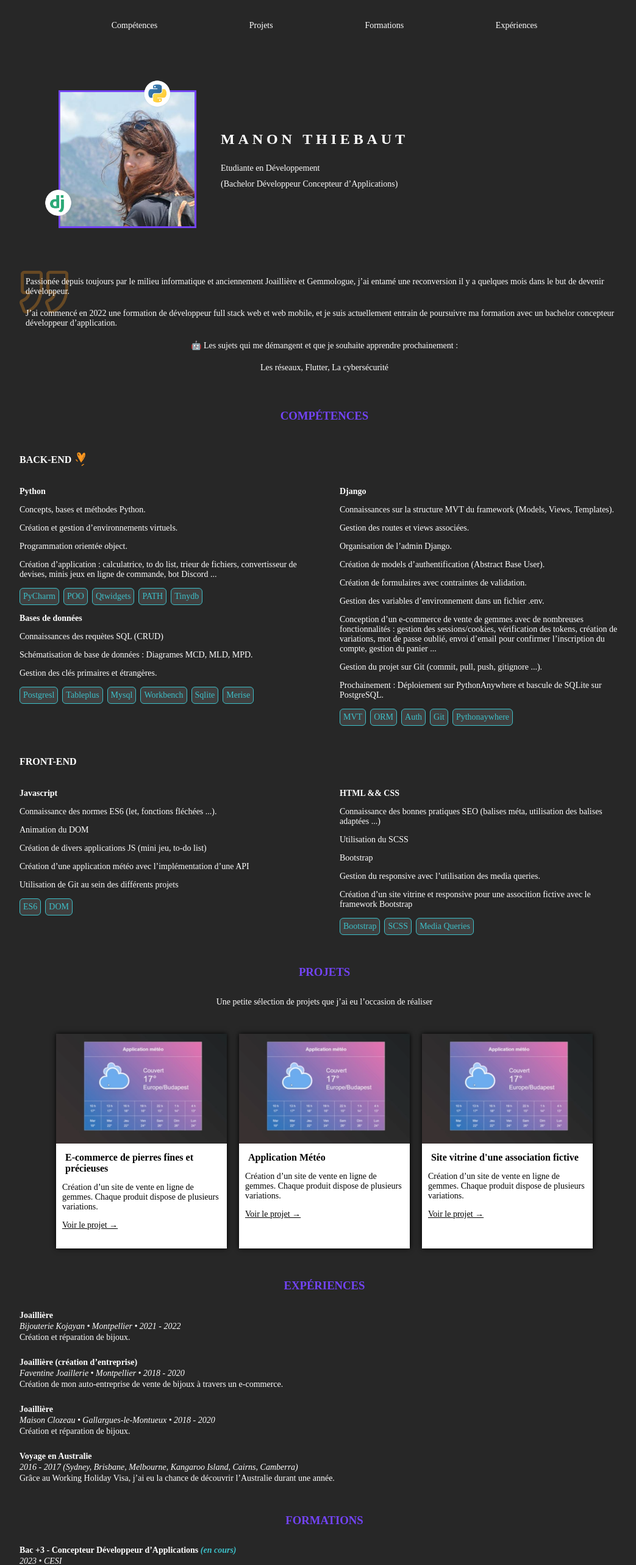
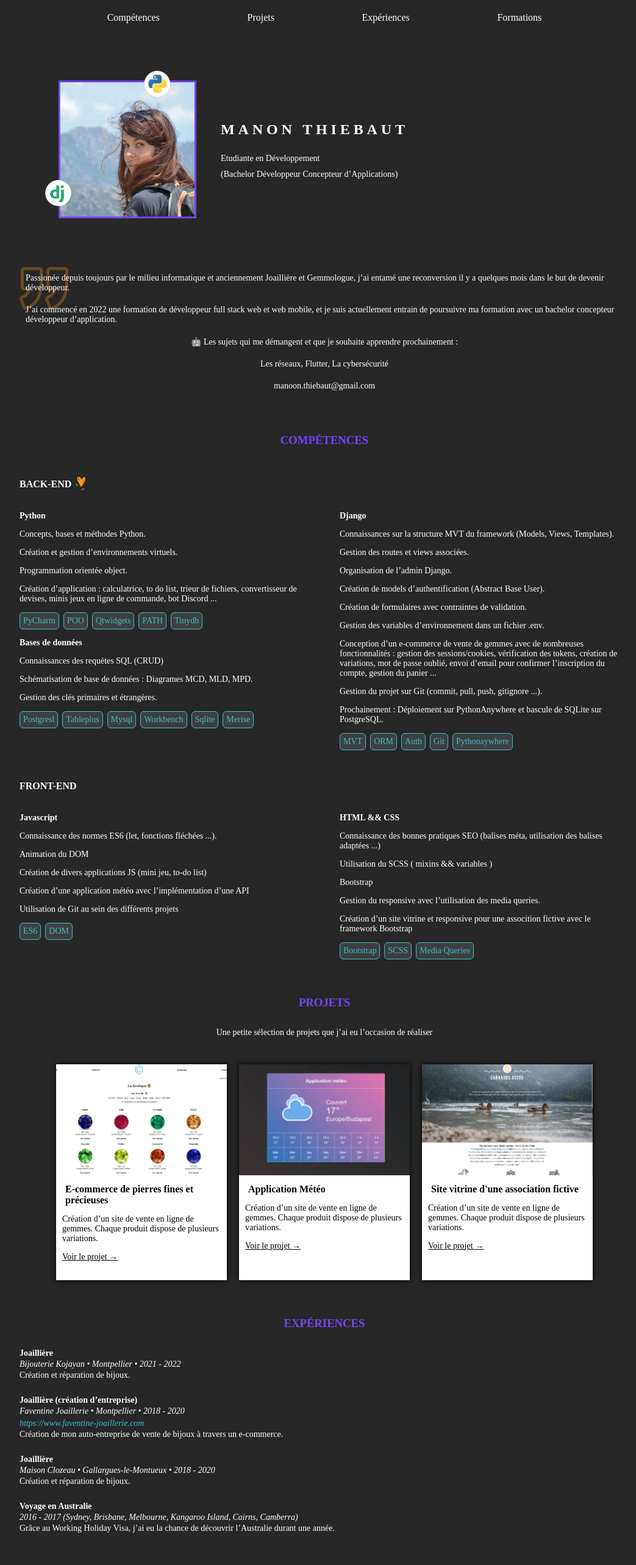
Before and after one commit to Manouzze/portfolio, a website: page index.html in a window 1280 px wide. Shown: the top 2566 px of the page at 61% size, without its empty margins (108-1151 px from the left). Drawn offline with Linux system fonts and the light colour scheme.

Commit message:
add corrections

```diff
--- a/index.html
+++ b/index.html
@@ -9,10 +9,10 @@
 </head>
 
 <header>
-  <p>Compétences</p>
-  <p>Projets</p>
-  <p>Formations</p>
-  <p>Expériences</p>
+  <a href="#skill">Compétences</a>
+  <a href="#projects">Projets</a>
+  <a href="#experiences">Expériences</a>
+  <a href="#education">Formations</a>
 </header>
 
 
@@ -35,10 +35,11 @@
     <p>J’ai commencé en 2022 une formation de développeur full stack web et web mobile, et je suis actuellement entrain de poursuivre ma formation avec un bachelor concepteur développeur d’application.</p>
     <p>🤖 Les sujets qui me démangent et que je souhaite apprendre prochainement :</p>
     <p>Les réseaux, Flutter, La cybersécurité</p>
+    <p>manoon.thiebaut@gmail.com </p>
   </div>
 
 
-  <div class="skill">
+  <div class="skill" id="skill">
     <h3>COMPÉTENCES</h3>
     <div class="title-back-end">
       <h4>BACK-END</h4>
@@ -131,7 +132,7 @@
         <div>
           <p><strong>HTML && CSS</strong></p>
           <p>Connaissance des bonnes pratiques SEO (balises méta, utilisation des balises adaptées ...)</p>
-          <p>Utilisation du SCSS</p>
+          <p>Utilisation du SCSS ( mixins && variables )</p>
           <p>Bootstrap</p>
           <p>Gestion du responsive avec l’utilisation des media queries.</p>
           <p>Création d’un site vitrine et responsive pour une assocition fictive avec le framework Bootstrap</p>
@@ -148,7 +149,7 @@
   </div>
 
 
-  <div class="projects">
+  <div class="projects" id="projects">
 
     <h3>PROJETS</h3>
 
@@ -159,35 +160,35 @@
 
       <div class="card">
         <div class="img-container">
-          <img src="static/images/cards_ecommerce.png" alt="Image de couverture de projet ecommerce">
+          <img src="static/images/E-commercee.png" alt="Image de couverture de projet ecommerce">
         </div>
 
         <div class="text-container">
           <h5>E-commerce de pierres fines et précieuses</h5>
           <p>Création d’un site de vente en ligne de gemmes. Chaque produit dispose de plusieurs variations. </p>
-          <a href="https://github.com/Manouzze/Gems_Shop">Voir le projet →</a>
+          <a target="_blank" href="https://github.com/Manouzze/Gems_Shop">Voir le projet →</a>
         </div>
       </div>
 
       <div class="card">
         <div class="img-container">
-          <img src="static/images/cards_ecommerce.png" alt="Image de couverture de projet ecommerce">
+          <img src="static/images/app_meteo.png" alt="Image de couverture de projet ecommerce">
         </div>
         <div class="text-container">
           <h5>Application Météo</h5>
           <p>Création d’un site de vente en ligne de gemmes. Chaque produit dispose de plusieurs variations. </p>
-          <a href="https://github.com/Manouzze/AppMeteo">Voir le projet →</a>
+          <a target="_blank" href="https://github.com/Manouzze/AppMeteo">Voir le projet →</a>
         </div>
       </div>
 
       <div class="card">
         <div class="img-container">
-          <img src="static/images/cards_ecommerce.png" alt="Image de couverture de projet ecommerce">
+          <img src="static/images/canard-assoo.png" alt="Image de couverture de projet ecommerce">
         </div>
         <div class="text-container">
           <h5>Site vitrine d'une association fictive</h5>
           <p>Création d’un site de vente en ligne de gemmes. Chaque produit dispose de plusieurs variations. </p>
-          <a href="https://manouzze.github.io/canard-asso/index.html">Voir le projet →</a>
+          <a target="_blank" href="https://manouzze.github.io/canard-asso/index.html">Voir le projet →</a>
         </div>
       </div>
 
@@ -196,7 +197,7 @@
   </div>
 
 
-  <div class="experiences">
+  <div class="experiences" id="experiences">
 
     <h3>EXPÉRIENCES</h3>
 
@@ -208,6 +209,7 @@
     <div class="experience-container">
       <p>Joaillière (création d’entreprise)</p>
       <p>Faventine Joaillerie • Montpellier • 2018 - 2020</p>
+      <a target="_blank" class="website" href="https://www.faventine-joaillerie.com">https://www.faventine-joaillerie.com</a>
       <p>Création de mon auto-entreprise de vente de bijoux à travers un e-commerce.</p>
     </div>
     <div class="experience-container">
@@ -224,7 +226,7 @@
   </div>
 
 
-  <div class="education">
+  <div class="education" id="education">
 
     <h3>FORMATIONS</h3>
     <div class="education-container">
@@ -264,8 +266,8 @@
 
     <p>Merci de votre visite :]</p>
     <div class="icons">
-      <a href=""><img src="static/icons/git.png" class="github" alt="github"></a>
-      <a href=""><img src="static/icons/linkedin.png" class="linkedin" alt="linkedin"></a>
+      <a href="https://github.com/Manouzze"><img src="static/icons/git.png" class="github" alt="github"></a>
+      <a href="https://www.linkedin.com/in/manon-thiebaut/"><img src="static/icons/linkedin.png" class="linkedin" alt="linkedin"></a>
     </div>
     <p>manoon.thiebaut@gmail.com</p>
 
--- a/style.scss
+++ b/style.scss
@@ -19,6 +19,11 @@ p{
   font-size:14px;
 }
 
+a{
+  text-decoration: none;
+  color:#ffffff;
+}
+
 
 body{
   background-color: #272727;
@@ -37,7 +42,7 @@ header{
 }
 
 .profile, .description, .skill, .projects, .experiences, .education{
-  margin: 50px 0;
+  margin: 60px 0;
 }
 
 /* ------------ IMG && ICON && TEXT ----------- */
@@ -52,6 +57,7 @@ h3{
 
 .profile{
   display:flex;
+
 
   .name{
     display: flex;
@@ -191,6 +197,11 @@ h3{
       font-style: italic;
     }
   }
+  .website{
+    font-size:14px;
+    font-style:italic;
+    color:$blue;
+  }
 }
 
 
```
Also changed, not shown: static/images/E-commercee.png (added), static/images/app_meteo.png (added), static/images/canard-assoo.png (added), static/images/cards_ecommerce.png (deleted), style.css, 1 other file.
